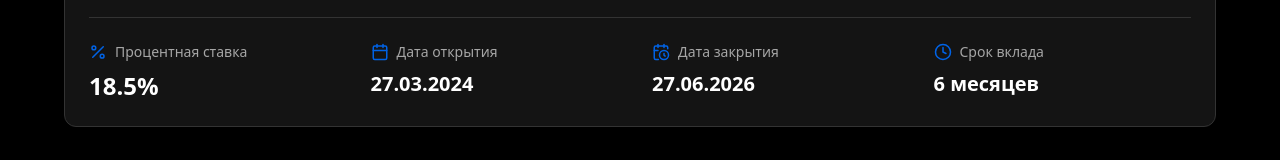
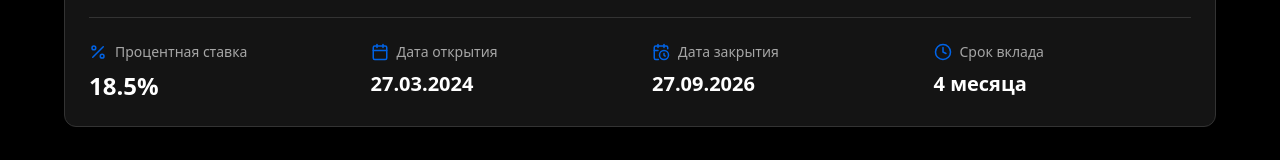
Before and after one commit to pr-poehali-dev/vtb-personal-cabinet, a React (Vite) app: page / in a window 1280 px wide. Shown: the part 453-613 px from the top of the page. Built offline with nearby package versions, Linux system fonts and the light colour scheme.

Commit message:
feat: добавить выплату процентов и изменить сроки

```diff
--- a/src/pages/Index.tsx
+++ b/src/pages/Index.tsx
@@ -16,7 +16,7 @@ export default function Index() {
     amount: 1208361.15,
     rate: 18.5,
     openDate: "27.03.2024",
-    closeDate: "27.06.2026",
+    closeDate: "27.09.2026",
     withdrawal: {
       date: "27.08.2025",
       amount: 150000
@@ -30,7 +30,8 @@ export default function Index() {
     { date: "28.04.2025", type: "Выплата процентов", amount: 73290 },
     { date: "27.08.2025", type: "Выплата процентов", amount: 72120 },
     { date: "27.08.2025", type: "Списание", amount: -150000 },
-    { date: "27.12.2025", type: "Выплата процентов", amount: 69281 }
+    { date: "27.12.2025", type: "Выплата процентов", amount: 69281 },
+    { date: "27.05.2026", type: "Выплата процентов", amount: 69281 }
   ];
 
   const formatAmount = (amount: number) => {
@@ -116,7 +117,7 @@ export default function Index() {
                     <Icon name="Clock" size={18} className="text-primary" />
                     <p className="text-sm text-muted-foreground">Срок вклада</p>
                   </div>
-                  <p className="text-xl font-semibold">6 месяцев</p>
+                  <p className="text-xl font-semibold">4 месяца</p>
                 </div>
               </div>
             </Card>
```
